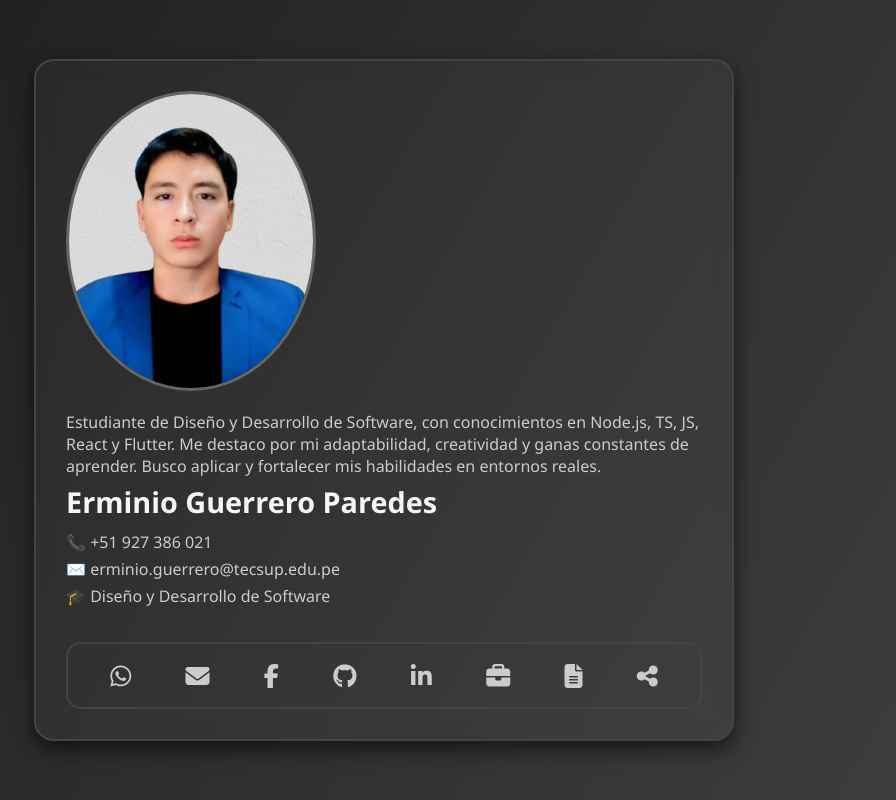
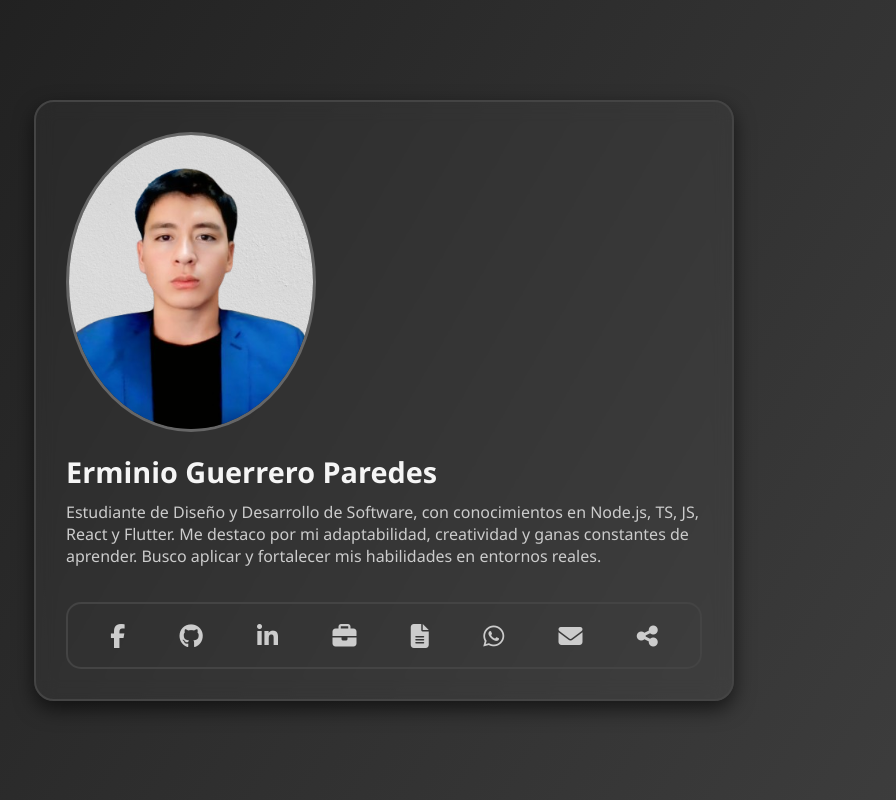
Before and after one commit to EGUERREROP0/CODIGO-QR, a plain HTML site: page index.html in a window 1280 px wide. Shown: the whole page, without its empty margins (256-1152 px from the left). Drawn offline with Linux system fonts and the light colour scheme.

Commit message:
First commit

```diff
--- a/index.html
+++ b/index.html
@@ -17,12 +17,13 @@
         <div class="profile">
             <img src="./perfil.png" alt="Foto de perfil">
             <div class="info">
+                <h2>Erminio Guerrero Paredes</h2>
                 <p>Estudiante de Diseño y Desarrollo de Software, con conocimientos en Node.js, TS, JS, React y Flutter. Me destaco por mi adaptabilidad,
                 creatividad y ganas constantes de aprender. Busco aplicar y fortalecer mis habilidades en entornos reales.</p>
-                <h2>Erminio Guerrero Paredes</h2>
-                <p>📞 +51 927 386 021</p>
+
+                <!-- <p>📞 +51 927 386 021</p>
                 <p>✉️ erminio.guerrero@tecsup.edu.pe</p>
-                <p>🎓 Diseño y Desarrollo de Software</p>
+                <p>🎓 Diseño y Desarrollo de Software</p> -->
             </div>
         </div>
 
@@ -33,13 +34,6 @@
             <a href="https://www.computrabajo.com.pe" target="_blank"><i class="fas fa-briefcase"></i></a>    </div>
          -->
         <div class="social-box">
-            <a href="https://wa.me/51927386021" target="_blank" title="WhatsApp"><i class="fab fa-whatsapp"></i></a>
-            <!-- <a href="mailto:erminio.guerrero@tecsup.edu.pe" target="_blank" title="Enviar correo"><i
-                    class="fas fa-envelope"></i></a> -->
-                    <a href="https://mail.google.com/mail/?view=cm&fs=1&to=erminio.guerrero@tecsup.edu.pe" target="_blank"
-                        title="Escribirme por Gmail">
-                        <i class="fas fa-envelope"></i>
-                    </a>
 
             <a href="https://www.facebook.com/profile.php?id=100089486916790" target="_blank" title="Facebook"><i
                     class="fab fa-facebook-f"></i></a>
@@ -50,6 +44,13 @@
 
             <a href="./CV_U-Erminio Guerrero.docx" download title="Descargar CV">
                 <i class="fas fa-file-lines"></i>
+            </a>
+            <a href="https://wa.me/51927386021" target="_blank" title="WhatsApp"><i class="fab fa-whatsapp"></i></a>
+            <!-- <a href="mailto:erminio.guerrero@tecsup.edu.pe" target="_blank" title="Enviar correo"><i
+                                class="fas fa-envelope"></i></a> -->
+            <a href="https://mail.google.com/mail/?view=cm&fs=1&to=erminio.guerrero@tecsup.edu.pe" target="_blank"
+                title="Escribirme por Gmail">
+                <i class="fas fa-envelope"></i>
             </a>
             <a href="#" id="shareButton" title="Compartir">
                 <i class="fas fa-share-alt"></i>
```
